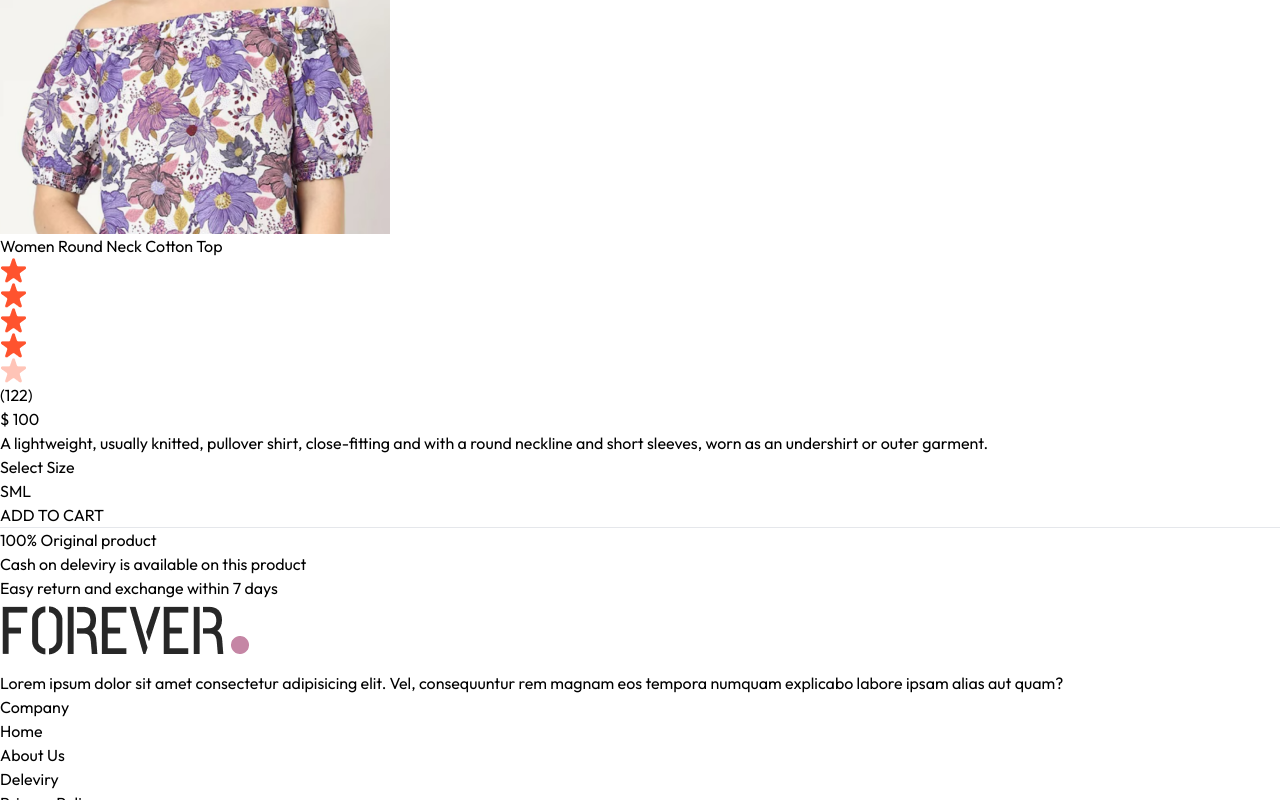
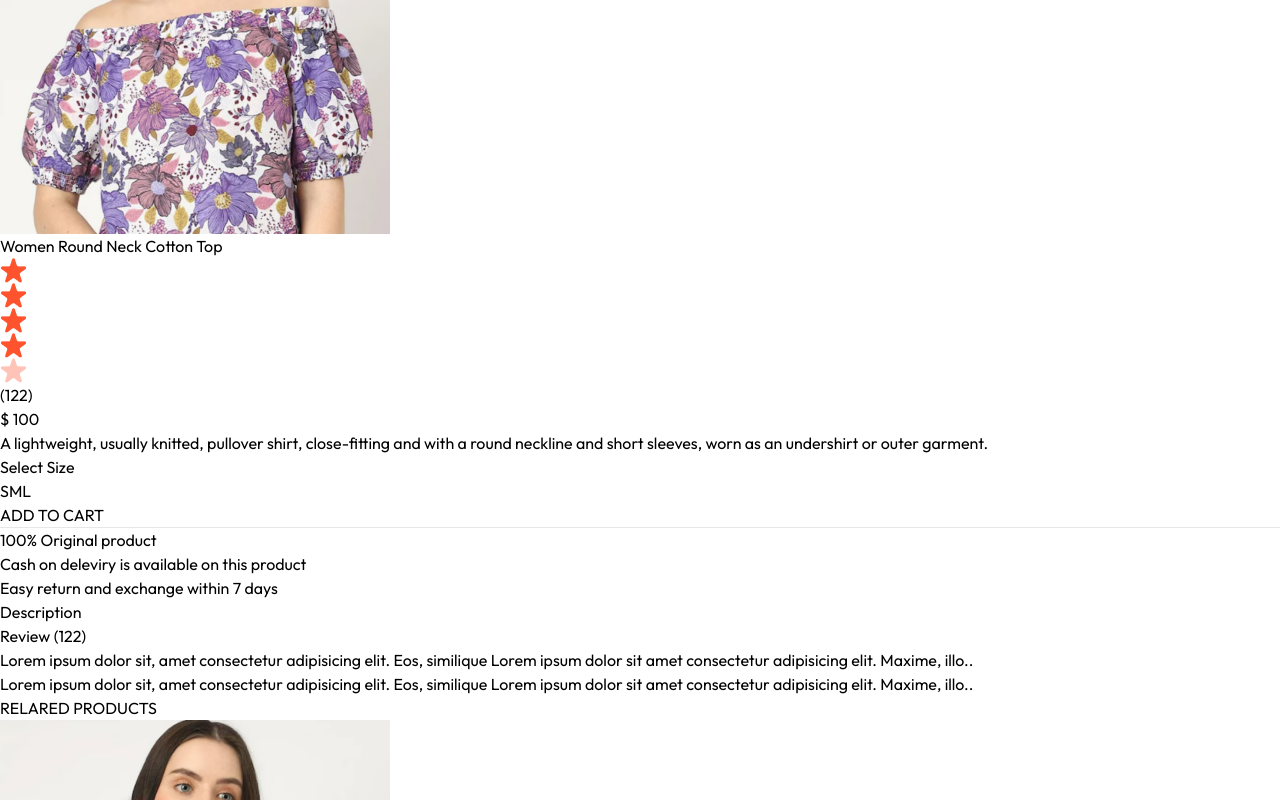
Before and after one commit to vikasverma-here/e-commerce, a React (Vite) app in the folder Frontend/: page /product/aaaaa in a window 1280 px wide. Shown: the part 1255-2055 px from the top of the page. Built offline with nearby package versions, Linux system fonts and the light colour scheme.

Commit message:
finally product item page completed

```diff
--- /dev/null
+++ b/Frontend/src/conponent/RelatedProduct.jsx
@@ -0,0 +1,38 @@
+import React, { useContext, useEffect, useState } from 'react'
+import { ShopContext } from '../context/ShopContext'
+import Title from './Title'
+import ProductItem from './ProductItem'
+
+const RelatedProduct = ({category,subCategory}) => {
+
+    const  {products} = useContext(ShopContext)
+    const [related, setrelated] = useState([])
+
+    useEffect(()=>{
+        if(products.length>0){
+            let productCopy=products.slice()
+            productCopy=productCopy.filter((item)=>category === item.category)
+            productCopy=productCopy.filter((item)=>subCategory === item.subCategory)
+        setrelated(productCopy.slice(0,5))
+        }
+    },[products])
+
+  return (
+    <div className='my-24'>
+      <div className='text-center text-3xl py-2'>
+      <Title text1={"RELARED"} text2={"PRODUCTS"} />
+      </div>
+      <div className='grid grid-cols-2 sm:grid-cols-3 md:grid-cols-4 lg:grid-cols-5 gap-y-6'>
+
+      {
+   related.map((item,index)=>(
+        <ProductItem key={index}  id={item._id} image={item.image} name={item.name} price={item.price} />
+    ))
+}
+
+      </div>
+    </div>
+  )
+}
+
+export default RelatedProduct
--- a/Frontend/src/pages/Product.jsx
+++ b/Frontend/src/pages/Product.jsx
@@ -2,6 +2,7 @@ import React, { useContext, useEffect, useState } from 'react'
 import { useParams } from 'react-router-dom'
 import { ShopContext } from '../context/ShopContext'
 import { assets } from '../assets/frontendAssets/assets'
+import RelatedProduct from '../conponent/RelatedProduct'
 
 const Product = () => {
   const { productId } = useParams()
@@ -87,6 +88,27 @@ console.log(item)
 
       </div>
 
+{/* {description and review section } */}
+
+<div className='mt-20'>
+  <div className='flex'>
+<p className='border px-5 py-3 text-sm'>
+   Description
+</p>
+<p className='border px-5 py-3 text-sm'>
+   Review (122)
+</p>
+  </div>
+<div className='flex flex-col gap-4 border px-6 py-6 text-sm text-gray-500'>
+  <p>Lorem ipsum dolor sit, amet consectetur adipisicing elit. Eos, similique Lorem ipsum dolor sit amet consectetur adipisicing elit. Maxime, illo..</p>
+  <p>Lorem ipsum dolor sit, amet consectetur adipisicing elit. Eos, similique Lorem ipsum dolor sit amet consectetur adipisicing elit. Maxime, illo..</p>
+</div>
+</div>
+
+{/* {display related products } */}
+
+<RelatedProduct category={productdata.category} subCategory={productdata.subCategory} />
+
     </div>
   ) : <div className='opacity-0'>
 
```
